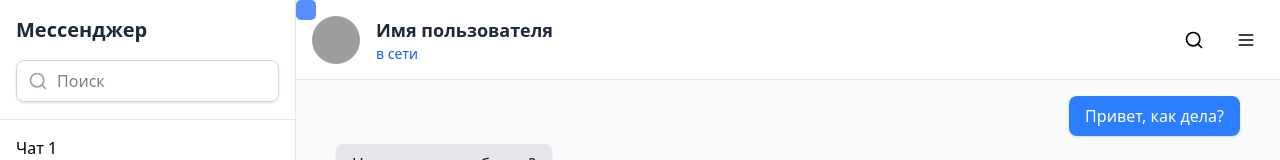
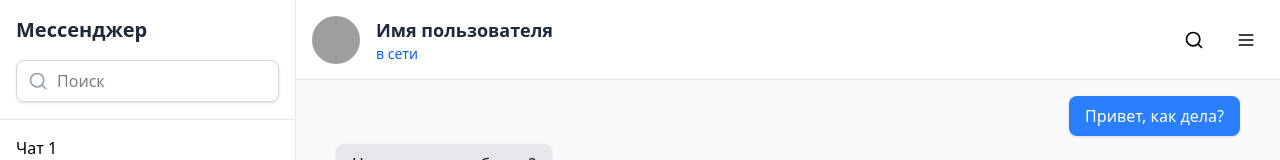
Before and after one commit to muvzmuvz/tel, a React (Vite) app: page / in a window 1280 px wide. Shown: the top 160 px of the page. Built offline with nearby package versions, Linux system fonts and the light colour scheme; grey boxes are pictures that could not be loaded.

Commit message:
Добавил контекстное меню

```diff
--- a/src/app/shared/ui/ContextMenu/ContextMenu.module.css
+++ b/src/app/shared/ui/ContextMenu/ContextMenu.module.css
@@ -3,7 +3,8 @@
     border-radius: 5px;
     padding: 10px;
     z-index: 1000;
-    background: #598eff;
+    background: oklch(70.7% 0.165 254.624);
+
 }
 
 .contextMenuItem{
--- a/src/app/shared/ui/ContextMenu/ContextMenuProvider.tsx
+++ b/src/app/shared/ui/ContextMenu/ContextMenuProvider.tsx
@@ -15,7 +15,7 @@ export const ContextMenuProvider: FC<PropsWithChildren<{}>> = ({children}) => {
     }, [])
     return (
        <ContextMenu.Provider value={{setContextMenu}}>
-           {!!position && (
+           {position.length > 0 && (
                <ul className={styles.contextMenu}
                style = {{left: position[0], top: position[1]}}
                >
```
